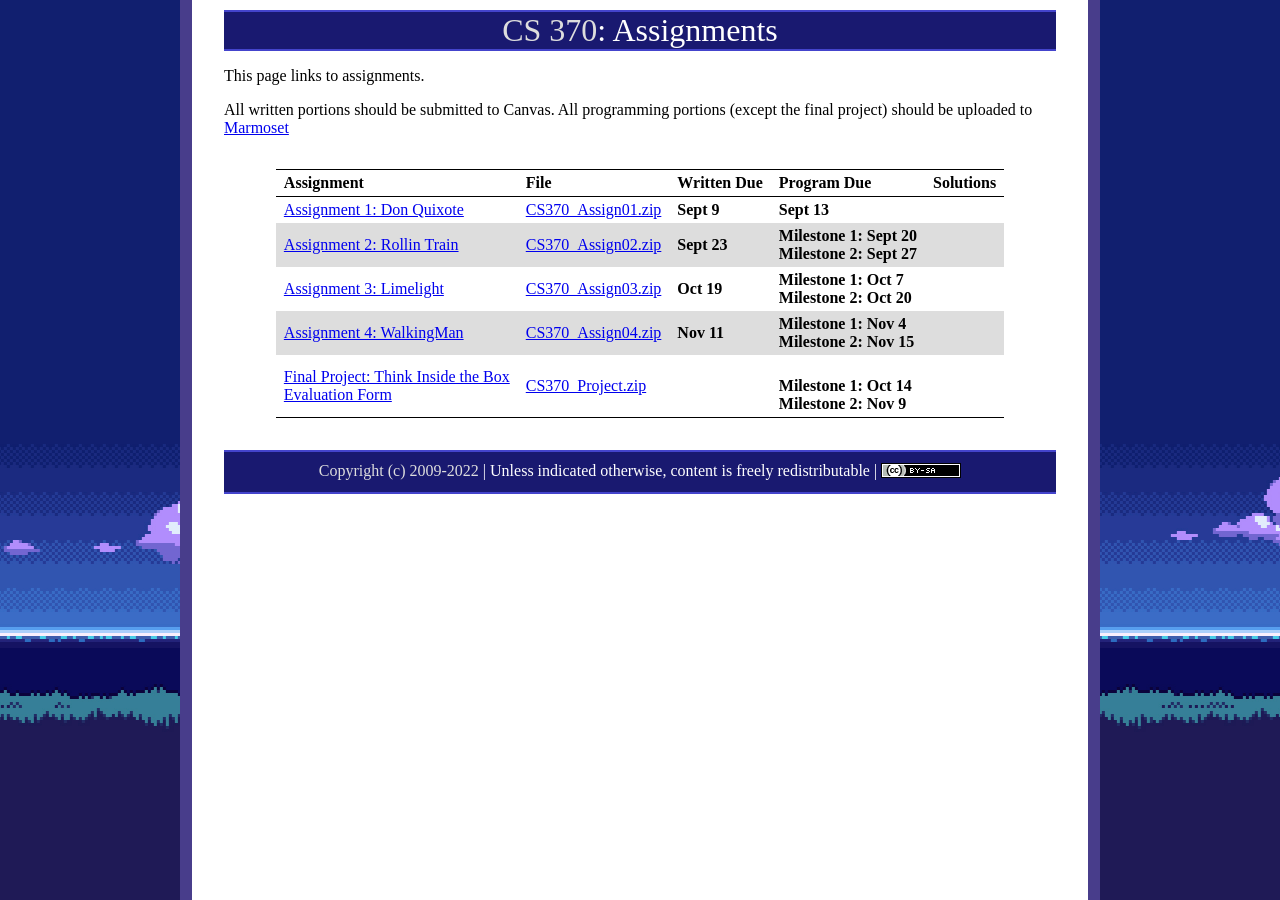
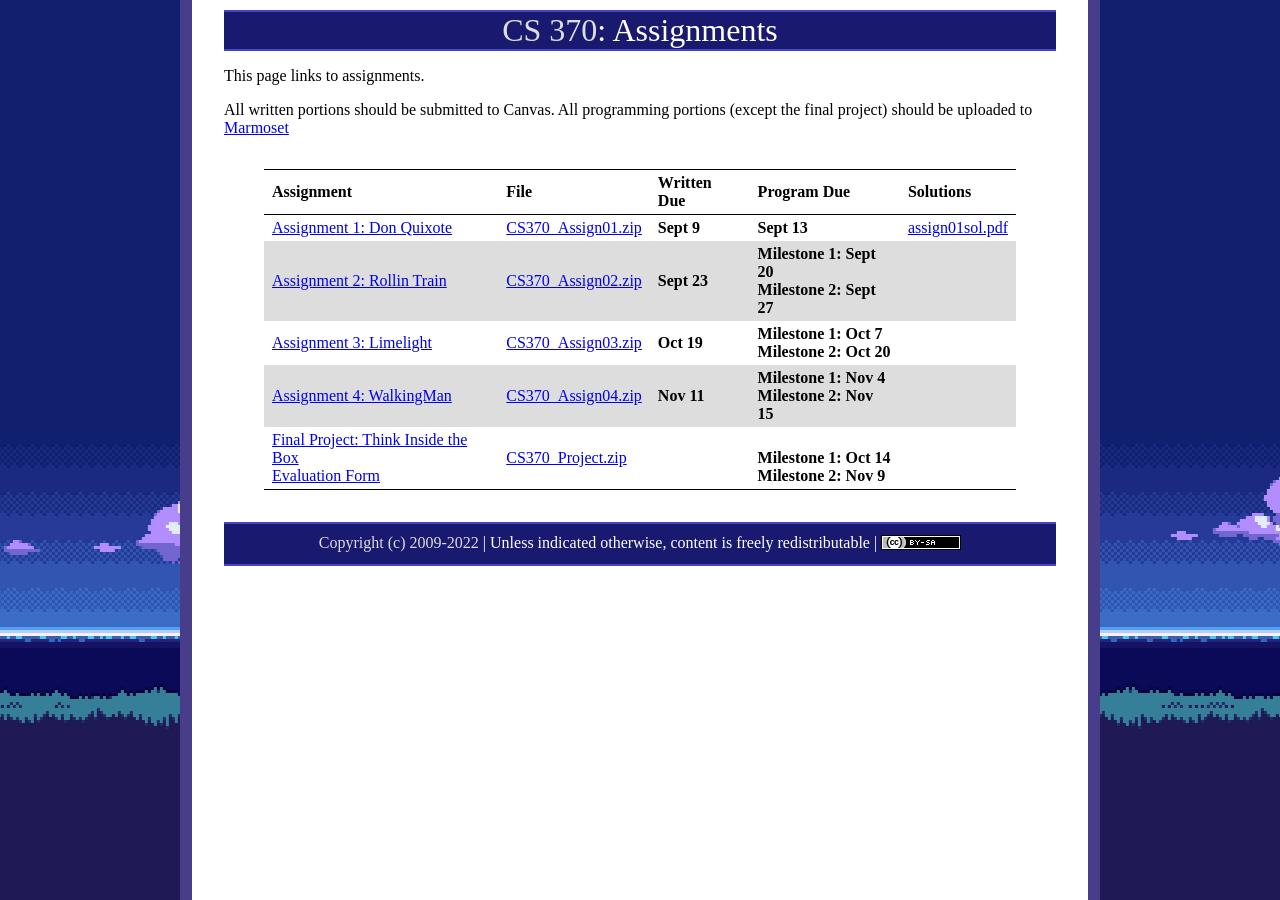
Before and after one commit to ycpcs/cs370-fall2022, a Jekyll site: the page built from assign/index.md, in a window 1280 px wide. Built offline with Jekyll 4.4.1, drawn with Linux system fonts in a browser that asks for light colours.

Commit message:
add sol
add sol

```diff
--- a/assign/index.md
+++ b/assign/index.md
@@ -9,7 +9,7 @@ All written portions should be submitted to Canvas. All programming portions (ex
 
 > Assignment | File | Written Due | Program Due | Solutions |
 > ---------- | ---- | ----------- | ----------- | --------- |
-> [Assignment 1: Don Quixote](assign01.html)       | [CS370_Assign01.zip](src/CS370_Assign01.zip) | **Sept 9**  | **Sept 13** | |
+> [Assignment 1: Don Quixote](assign01.html)       | [CS370_Assign01.zip](src/CS370_Assign01.zip) | **Sept 9**  | **Sept 13** | [assign01sol.pdf](sol/assign01sol.pdf) |
 > [Assignment 2: Rollin Train](assign02.html)      | [CS370_Assign02.zip](src/CS370_Assign02.zip) | **Sept 23** | **Milestone 1: Sept 20** <br /> **Milestone 2: Sept 27** | |
 > [Assignment 3: Limelight](assign03.html)         | [CS370_Assign03.zip](src/CS370_Assign03.zip) | **Oct 19**  | **Milestone 1: Oct 7** <br /> **Milestone 2: Oct 20** | |
 > [Assignment 4: WalkingMan](assign04.html)        | [CS370_Assign04.zip](src/CS370_Assign04.zip) | **Nov 11**  | **Milestone 1: Nov 4** <br /> **Milestone 2: Nov 15** | |
```
Also changed, not shown: 1 other file.
